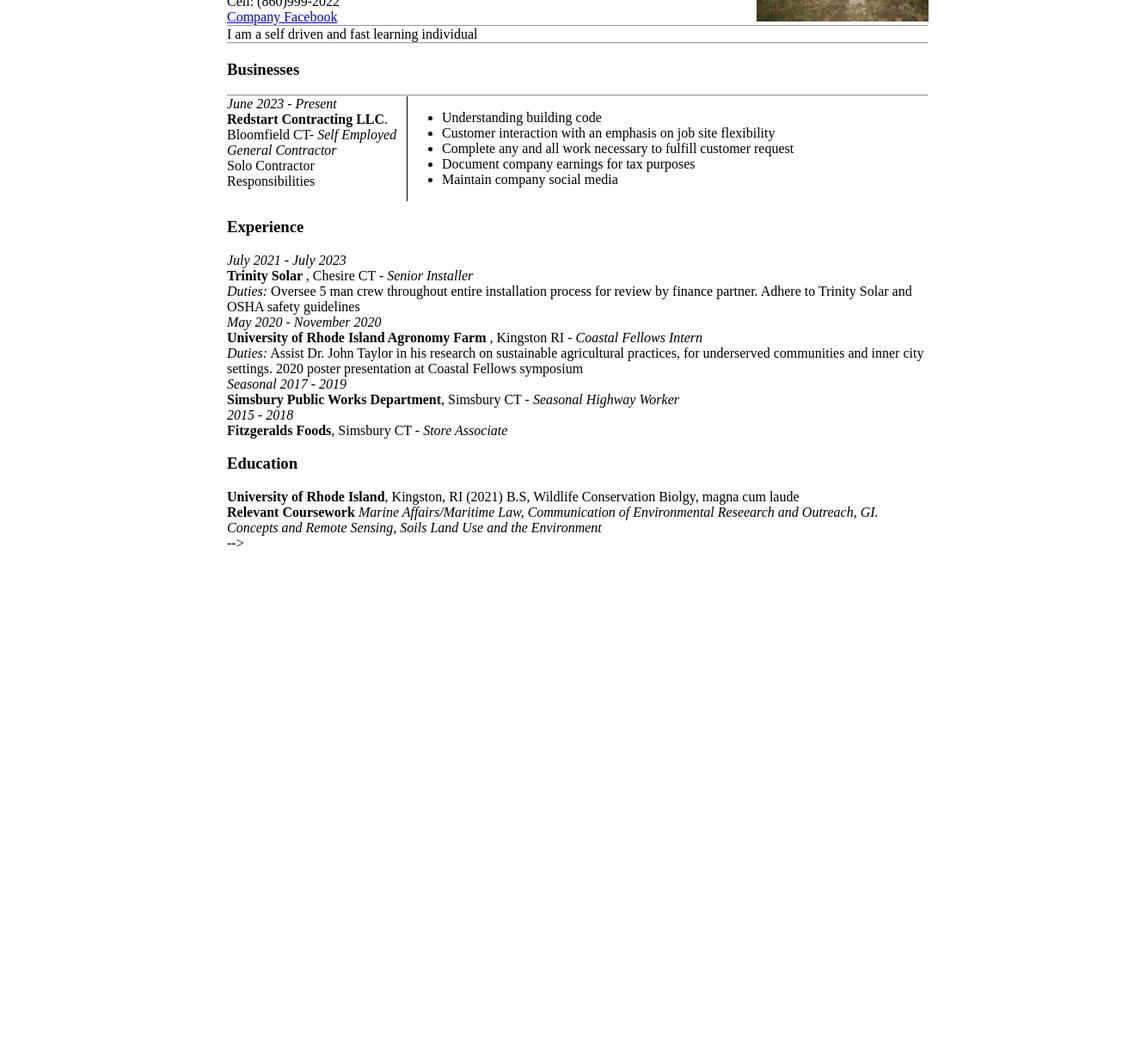
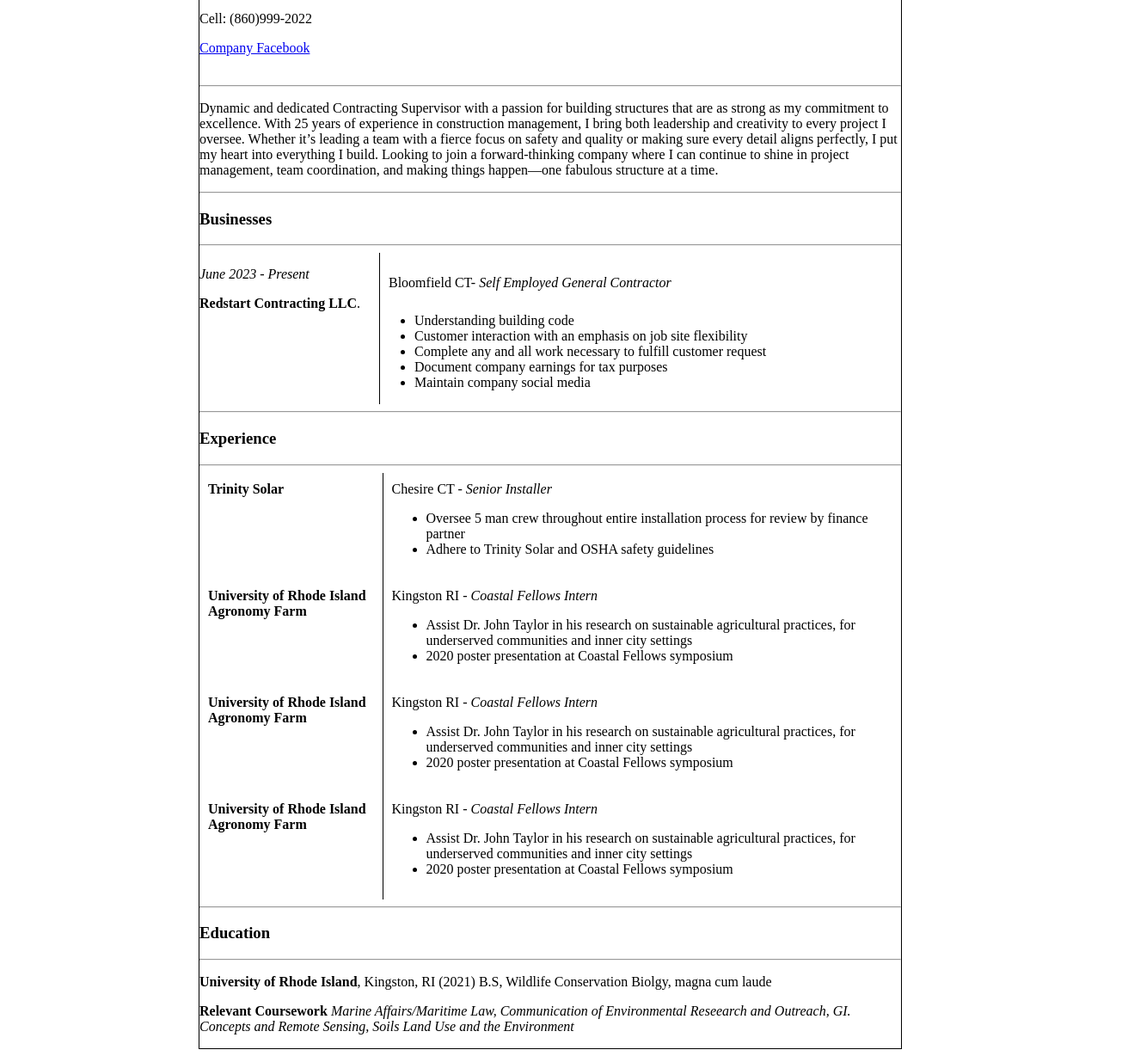
Before and after one commit to JonathanLaiuppa/JonathanLaiuppa.github.io, a plain HTML site: page index.html in a window 1280 px wide. Shown: the part 175-1403 px from the top of the page at 86% size, 1312 px wide, since content can reach past the window. Before the commit the page ends 816 px from the top, so only its background shows below. Drawn offline with Linux system fonts and the light colour scheme.

Commit message:
https://github.com/JonathanLaiuppa/Webtest.git

```diff
--- a/index.html
+++ b/index.html
@@ -9,50 +9,48 @@
 
 <body class="page-layout">
     <div class="container">
-        <!-- BOX w/ 2 Children boxes -->
-        <!-- Box 2 -->
 
-        <div class="parent">
-            <div class="child-1">
-                <h2 class="header-margin page-header"> <b>Jonathan M. Laiuppa</b> </h2>
-                <p class="header-margin page-header"> <b>Contact & Address:</b></p>
+
+        <div class="contact-information">
+            <div>
+                <h2 class=" contact-underline contact-padding"> <b>Jonathan M. Laiuppa</b> </h2>
+                <p class="contact-margin"> <b>Contact & Address:</b></p>
                 <p>Address: 1 East Lane Unit B Bloomfield CT, 06002</p>
                 <p>Email: jon.laiuppa@gmail.com</p>
                 <p>Cell: (860)999-2022</p>
-                <p><a href="https://www.facebook.com/profile.php?id=61572520043116">Company Facebook</a></p>
+                <p class="contact-padding"><a href="https://www.facebook.com/profile.php?id=61572520043116">Company
+                        Facebook</a></p>
             </div>
-            <div><img src="IMG_dogrock.jpg" alt="Jon toking on dog rock" width="200" height="200">
+            <div><img src="IMG_dogrock.jpg" alt="Jon toking on dog rock" width="150" height="150">
 
             </div>
         </div>
 
 
 
-        <!-- Box 2 -->
+
         <div>
             <hr>
-            <p> I am a self driven and fast learning individual </p>
+            <p> Dynamic and dedicated Contracting Supervisor with a passion for building structures that are as strong as my commitment to excellence. With 25 years of experience in construction management, I bring both leadership and creativity to every project I oversee. Whether it’s leading a team with a fierce focus on safety and quality or making sure every detail aligns perfectly, I put my heart into everything I build. Looking to join a forward-thinking company where I can continue to shine in project management, team coordination, and making things happen—one fabulous structure at a time.</p>
             <hr>
 
         </div>
 
-        <!-- Box 3 -->
+
 
         <div>
             <h3><b>Businesses</b></h3>
             <hr>
 
-            <div class="parent-2">
-                <div class="child-2">
+            <div class="businesses-row">
+                <div class="businesses-width">
 
                     <p><i> June 2023 - Present</i></p>
-                    <p> <b>Redstart Contracting LLC</b>. Bloomfield CT- <i>Self Employed General Contractor</i></p>
-                    <p> Solo Contractor
-                        Responsibilities
+                    <p> <b>Redstart Contracting LLC</b>.
                 </div>
-                <!-- <hr> -->
+
                 <div>
-
+                    <p class="businesses-padding"> Bloomfield CT- <i>Self Employed General Contractor</i></p>
                     <ul>
                         <li>Understanding building code</li>
                         <li>Customer interaction with an emphasis on job site flexibility</li>
@@ -64,93 +62,132 @@
                 </div>
 
             </div>
-
+            <hr>
 
 
 
         </div>
 
-        <!-- Box 4 -->
+
 
         <div>
             <h3><b>Experience</b></h3>
-            <p><i> July 2021 - July 2023</i></p>
-            <p> <b> Trinity Solar </b>, Chesire CT - <i> Senior Installer</i></p>
-            <p><i> Duties:</i> Oversee 5 man crew throughout entire installation process for review by finance partner.
-                Adhere
-                to Trinity Solar and OSHA safety guidelines
-            <p> <i> May 2020 - November 2020</i></p>
-            <p> <b>University of Rhode Island Agronomy Farm </b>, Kingston RI - <i>Coastal Fellows Intern</i></p>
-            <p> <i>Duties:</i> Assist Dr. John Taylor in his research on sustainable agricultural practices, for
-                underserved
-                communities and inner city settings. 2020 poster presentation at Coastal Fellows symposium</p>
-            <p><i>Seasonal 2017 - 2019</i></p>
-            <p> <b> Simsbury Public Works Department</b>, Simsbury CT - <i> Seasonal Highway Worker</i></p>
-            <p><i> 2015 - 2018</i></p>
-            <p><b>Fitzgeralds Foods</b>, Simsbury CT - <i> Store Associate</i></p>
-        </div>
+            <hr>
+
+            <div class="experience-column">
+
+                <div class="experience-row">
+                    <div class="experience-box">
+                        <p> <b> Trinity Solar </b></p>
+                    </div>
+                    <div class="experience-rightcol">
+                        <p>Chesire CT - <i> Senior Installer</i></p>
+                        <p>
+                        <ul>
+                            <li>Oversee 5 man crew throughout entire installation process for review by finance partner
+                            </li>
+
+                            <li>Adhere
+                                to Trinity Solar and OSHA safety guidelines</li>
+
+                        </ul>
+                    </div>
 
 
 
-        <!-- Box 5 -->
-
-        <div>
-
-            <h3><b>Education</b></h3>
-            <p> <b>University of Rhode Island</b>, Kingston, RI (2021) B.S, Wildlife Conservation Biolgy, magna cum
-                laude
-            </p>
-            <p> <b>Relevant Coursework</b><i> Marine Affairs/Maritime Law, Communication of Environmental Reseearch and
-                    Outreach, GI. Concepts and Remote Sensing, Soils Land Use and the Environment </i></p> -->
-        </div>
+                </div>
 
 
-    </div>
+                <div class="experience-row">
+                    <div class="experience-box">
+                        <p> <b>University of Rhode Island Agronomy Farm </b></p>
+                    </div>
+                    <div class="experience-rightcol">
+                        <p>Kingston RI - <i>Coastal Fellows Intern</i></p>
+                        <ul>
+                            <li> Assist Dr. John Taylor in his research on sustainable agricultural practices, for
+                                underserved
+                                communities and inner city settings</li>
+                            <li>2020 poster presentation at Coastal Fellows symposium</p>
+                            </li>
 
 
-    <!--
+
+                        </ul>
+                    </div>
 
 
-     <div ></div>
+                </div>
 
-     -->
-    <!--
-        <hr>
-        <p> I am a self driven and fast learning individual </p>
-        <h3><b>Businesses</b></h3>
-        <p><i> June 2023 - Present</i></p>
-        <p> <b>Redstart Contracting LLC</b>. Bloomfield CT- <i>Self Employed General Contractor</i></p>
-        <p> Solo Contractor
-            Responsibilities
-        <ul>
-            <li>Understanding building code</li>
-            <li>Customer interaction with an emphasis on job site flexibility</li>
-            <li>Complete any and all work necessary to fulfill customer request </li>
-            <li> Document company earnings for tax purposes</li>
-            <li>Maintain company social media </li>
 
-        </ul>
-        <p>
-        <h3><b>Experience</b></h3>
-        <p><i> July 2021 - July 2023</i></p>
-        <p> <b> Trinity Solar </b>, Chesire CT - <i> Senior Installer</i></p>
-        <p><i> Duties:</i> Oversee 5 man crew throughout entire installation process for review by finance partner.
-            Adhere
-            to Trinity Solar and OSHA safety guidelines
-        <p> <i> May 2020 - November 2020</i></p>
-        <p> <b>University of Rhode Island Agronomy Farm </b>, Kingston RI - <i>Coastal Fellows Intern</i></p>
-        <p> <i>Duties:</i> Assist Dr. John Taylor in his research on sustainable agricultural practices, for underserved
-            communities and inner city settings. 2020 poster presentation at Coastal Fellows symposium</p>
-        <p><i>Seasonal 2017 - 2019</i></p>
-        <p> <b> Simsbury Public Works Department</b>, Simsbury CT - <i> Seasonal Highway Worker</i></p>
-        <p><i> 2015 - 2018</i></p>
-        <p><b>Fitzgeralds Foods</b>, Simsbury CT - <i> Store Associate</i></p>
-        <h3><b>Education</b></h3>
-        <p> <b>University of Rhode Island</b>, Kingston, RI (2021) B.S, Wildlife Conservation Biolgy, magna cum laude
-        </p>
-        <p> <b>Relevant Coursework</b><i> Marine Affairs/Maritime Law, Communication of Environmental Reseearch and
-                Outreach, GI. Concepts and Remote Sensing, Soils Land Use and the Environment </i></p> -->
-    </div>
+                <div class="experience-row">
+                    <div class="experience-box">
+                        <p> <b>University of Rhode Island Agronomy Farm </b></p>
+                    </div>
+                    <div class="experience-rightcol">
+                        <p>Kingston RI - <i>Coastal Fellows Intern</i></p>
+                        <ul>
+                            <li> Assist Dr. John Taylor in his research on sustainable agricultural practices, for
+                                underserved
+                                communities and inner city settings</li>
+                            <li>2020 poster presentation at Coastal Fellows symposium</p>
+                            </li>
+
+
+
+                        </ul>
+                    </div>
+
+
+
+
+
+
+
+
+                </div>
+                <div class="experience-row">
+                    <div class="experience-box">
+                        <p> <b>University of Rhode Island Agronomy Farm </b></p>
+                    </div>
+                    <div class="experience-rightcol">
+                        <p>Kingston RI - <i>Coastal Fellows Intern</i></p>
+                        <ul>
+                            <li> Assist Dr. John Taylor in his research on sustainable agricultural practices, for
+                                underserved
+                                communities and inner city settings</li>
+                            <li>2020 poster presentation at Coastal Fellows symposium</p>
+                            </li>
+
+
+
+                        </ul>
+                    </div>
+                </div>
+                <div>
+                <hr>
+                <h3><b>Education</b></h3>
+                <hr>
+                <p> <b>University of Rhode Island</b>, Kingston, RI (2021) B.S, Wildlife Conservation Biolgy, magna cum
+                    laude
+                </p>
+                <p> <b>Relevant Coursework</b><i> Marine Affairs/Maritime Law, Communication of Environmental Reseearch
+                        and
+                        Outreach, GI. Concepts and Remote Sensing, Soils Land Use and the Environment </i></p>
+
+                </div>
+
+
+
+
+
+
+
+            </div>
+
+
+
+        </div>
 
 
 
--- a/styles.css
+++ b/styles.css
@@ -1,46 +1,6 @@
-
-
-
-
-
-/* Children Box Classes */
-.container {
-    width: 8.5in;  /* Letter size width */
-    height: 11in;  /* Letter size height */
-}
-.parent {
-    width: 100%;
-    display: flex;
-    flex-direction: row; justify-content: space-between
-}
-
-.child-1 {
-    align-content: flex-end
-
-}
-
-
-
-.parent-2{display: flex; flex-direction: row;}
-
-
-
-.child-2 {
-    width: 25%;
-    /* border: 1px solid black; */
-    padding-right: 5px;
-    border-right: 1px solid;
- }
 
 .page-layout {
 
-    /* Makes the stuff behind what u give it red */
-    width: 100%;
-    height: 100vh;
-
-    color: black;
-    margin-left: 2.5%;
-    margin-right: 2.5%;
 
     display: flex;
 
@@ -51,24 +11,144 @@
 
 
 
+
+
 }
 
-.page-resume { align-self: center }
+.container {
+    width: 8.5in;
+    /* Letter size width */
 
-.page-header{ text-decoration: underline }
-.img{ display: flex; flex: end}
+    border: 1px solid black;
+    /* Letter size height */
+}
+
+.contact-information {
+    width: 100%;
+    display: flex;
+    flex-direction: row;
+    justify-content: space-between
+}
+.contact-underline {
+    text-decoration: underline
+}
+.contact-padding {
+    padding-bottom: 10px
+}
+
+.businesses-row {
+    display: flex;
+    flex-direction: row
+}
+
+
+.businesses-width {
+    width: 25%;
+
+    padding-right: 5px;
+    border-right: 1px solid;
+}
+
+.businesses-padding{
+    padding-top: 10px;
+    padding-left: 10px;
+    padding-top: 10px;
+    padding-bottom: 10px;
+
+}
+.experience-column {
+    display: flex;
+    flex-direction: column;
+}
+
+.experience-row {
+    width: 100%;
+    display: flex;
+    flex-direction: row;
 
 
 
 
-.header-margin{margin-bottom: 0; margin-top: 0;}
 
-p {margin-bottom: 0; margin-top: 0; }
+.header-margin {
+    margin-bottom: 0;
+    margin-top: 0;
+}
+
+p {
+    margin-bottom: 0;
+    margin-top: 0;
+}
 
 
-.temp-backgroundclr{ background-color: brown}
-
-.header-flex { display: flex; flex-direction: row}
 
 
-hr {margin-top: 0; margin-bottom: 0;}
+.header-flex {
+    display: flex;
+    flex-direction: row
+}
+
+
+hr {
+    margin-top: 0;
+    margin-bottom: 0;
+}
+
+
+
+.child-padding1 {
+    padding-right: 67px
+}
+
+
+
+
+
+
+
+.child-3 {
+    width: 25%;
+    /* border: 1px solid black; */
+    padding-right: 5px;
+    border-right: 1px solid;
+    display: flex;
+    flex-direction: column;
+    justify-content: space-between
+}
+
+.child-5 {
+    width: 75%;
+}
+/* .child-4{
+     display: flex;
+    flex-direction:column;
+    justify-content:space-evenly} */
+
+
+
+
+
+
+
+}
+
+.experience-box {
+    width: 25%;
+
+    padding-right: 5px;
+    border-right: 1px solid;
+    display: flex;
+    flex-direction: column;
+    justify-content: space-between
+;
+    padding-top: 10px;
+    padding-left: 10px;
+    padding-bottom: 10px;
+}
+
+.experience-rightcol{
+    width: 75%;
+    padding-left: 10px;
+    padding-top: 10px;
+    padding-bottom: 10px;
+}
```
